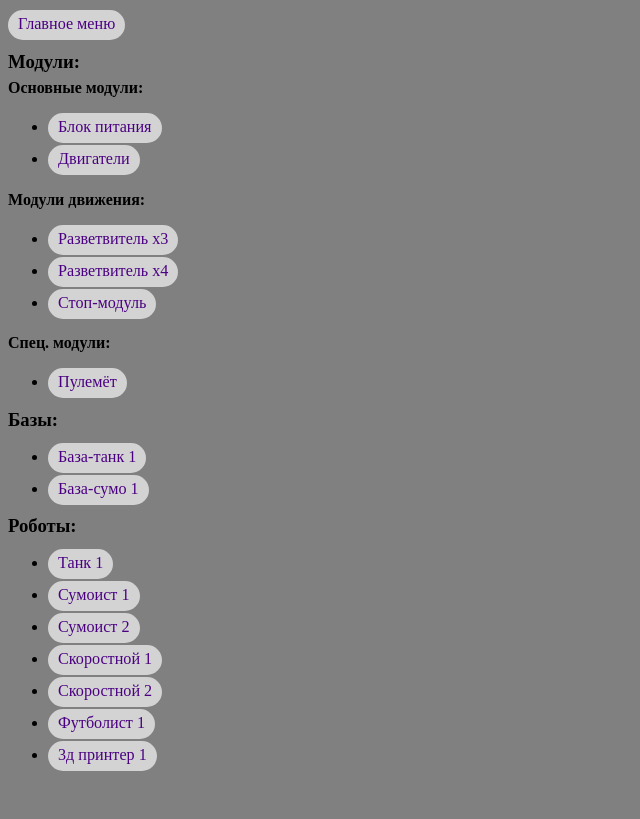
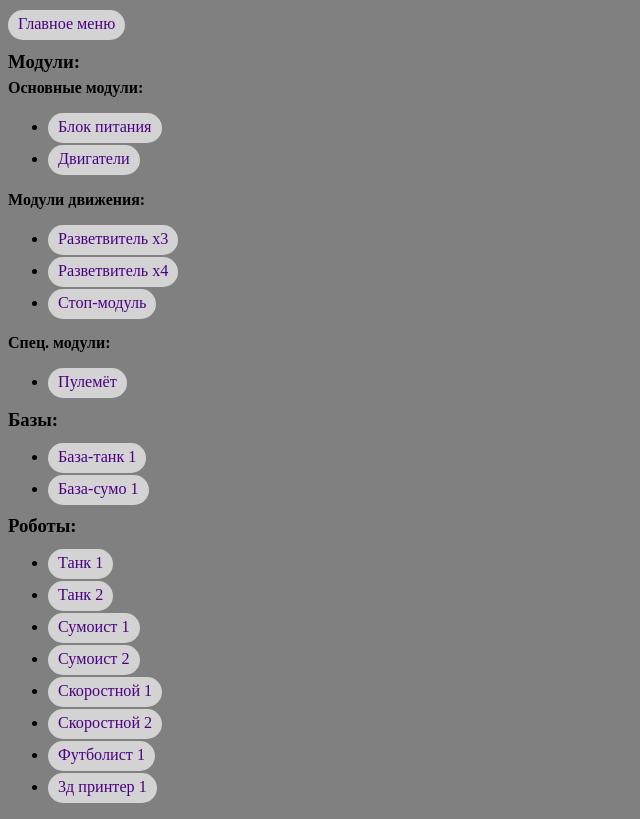
Before and after one commit to robot900/robot900.github.io, a plain HTML site: page realy/pages/menu.html in a window 1280 px wide. Shown: the whole page, without its empty margins (0-640 px from the left). Drawn offline with Linux system fonts and the light colour scheme.

Commit message:
Update menu.html

```diff
--- a/realy/pages/menu.html
+++ b/realy/pages/menu.html
@@ -28,6 +28,7 @@
 <h3> Роботы: </h3>
 <ul>
 <li><a href="instructions/robot tank 1.pdf" target="main"> Танк 1 </a></li>
+<li><a href="instructions/robot tank 2.pdf" target="main"> Танк 2 </a></li>
 <li><a href="instructions/robot sumoist 1.pdf" target="main"> Сумоист 1 </a></li>
 <li><a href="instructions/robot sumoist 2.pdf" target="main"> Сумоист 2 </a></li>
 <li><a href="instructions/robot speed 1.pdf" target="main"> Скоростной 1 </a></li>
```
